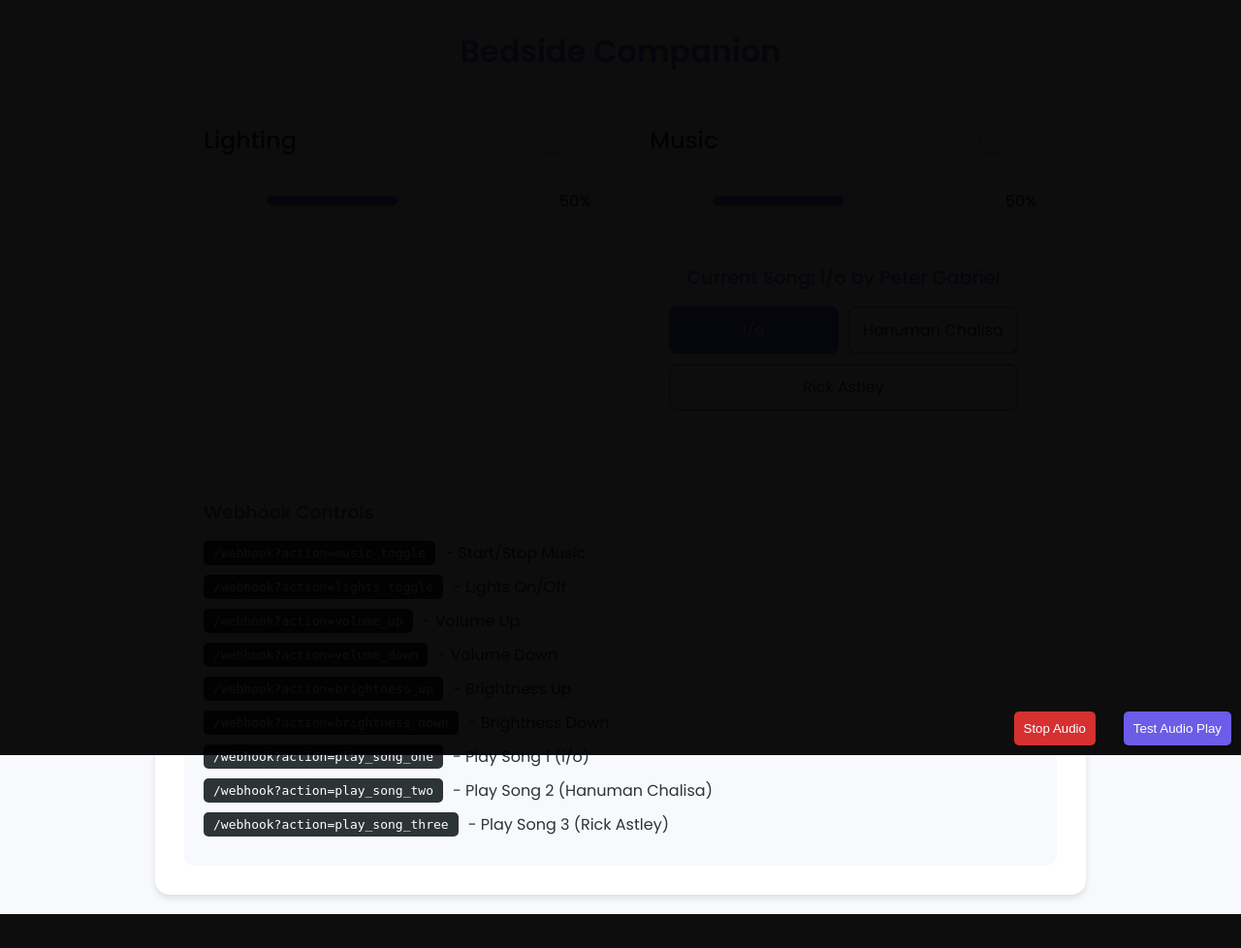
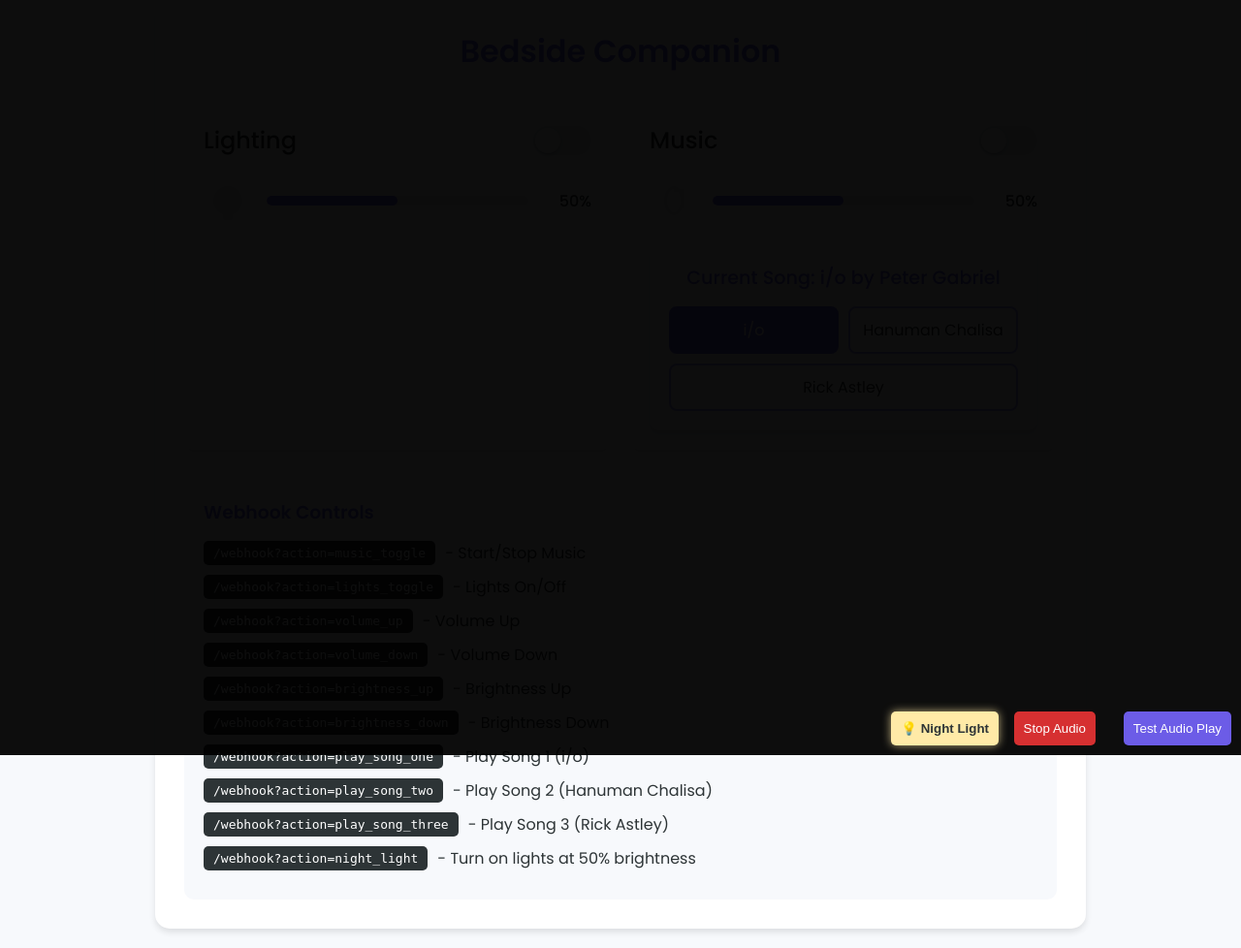
Before and after one commit to unforced/BedsideCompanion, a Flask app: page / in a window 1280 px wide. Shown: the part 21-999 px from the top of the page at 97% size. Before the commit the page ends 964 px from the top, so only its background shows below. Run offline with Flask 3, Linux system fonts and the light colour scheme; some libraries are stand-ins or nearby versions.

Commit message:
Add night light feature with button and webhook

```diff
--- a/app.py
+++ b/app.py
@@ -78,6 +78,16 @@ def webhook():
         state['current_song'] = songs[2]
         socketio.emit('state_update', {'current_song': state['current_song']})
 
+    elif action == 'night_light':
+        # Turn on lights if they're off
+        if not state['lights_on']:
+            state['lights_on'] = True
+            socketio.emit('state_update', {'lights_on': state['lights_on']})
+
+        # Set brightness to exactly 50%
+        state['brightness'] = 50
+        socketio.emit('state_update', {'brightness': state['brightness']})
+
     return jsonify({'status': 'success', 'action': action, 'state': state})
 
 if __name__ == '__main__':
--- a/static/js/main.js
+++ b/static/js/main.js
@@ -143,6 +143,90 @@ document.addEventListener('DOMContentLoaded', () => {
     });
 
     document.body.appendChild(stopButton);
+
+    // Add a night light switch button
+    const nightLightButton = document.createElement('button');
+    nightLightButton.textContent = '💡 Night Light';
+    nightLightButton.style.position = 'fixed';
+    nightLightButton.style.bottom = '10px';
+    nightLightButton.style.right = '250px';
+    nightLightButton.style.zIndex = '10000'; // Above the overlay
+    nightLightButton.style.padding = '10px';
+    nightLightButton.style.backgroundColor = '#ffeaa7';
+    nightLightButton.style.color = '#2d3436';
+    nightLightButton.style.border = 'none';
+    nightLightButton.style.borderRadius = '5px';
+    nightLightButton.style.cursor = 'pointer';
+    nightLightButton.style.boxShadow = '0 0 10px rgba(255, 234, 167, 0.7)';
+    nightLightButton.style.fontWeight = 'bold';
+
+    // Add a glow effect on hover
+    nightLightButton.addEventListener('mouseover', () => {
+        nightLightButton.style.boxShadow = '0 0 15px rgba(255, 234, 167, 1)';
+    });
+
+    nightLightButton.addEventListener('mouseout', () => {
+        nightLightButton.style.boxShadow = '0 0 10px rgba(255, 234, 167, 0.7)';
+    });
+
+    nightLightButton.addEventListener('click', () => {
+        console.log('Night light button clicked');
+
+        // Turn on lights at 50% brightness
+        fetch('/webhook?action=lights_toggle')
+            .then(response => response.json())
+            .then(data => {
+                console.log('Lights toggled:', data);
+
+                // If lights are now on, set brightness to 50%
+                if (data.state.lights_on) {
+                    // Only adjust brightness if it's not already at 50%
+                    if (data.state.brightness !== 50) {
+                        // Set brightness to exactly 50%
+                        const currentBrightness = data.state.brightness;
+
+                        if (currentBrightness < 50) {
+                            // Need to increase brightness
+                            const increaseTimes = Math.ceil((50 - currentBrightness) / 10);
+                            let brightnessPromises = [];
+
+                            for (let i = 0; i < increaseTimes; i++) {
+                                brightnessPromises.push(
+                                    fetch('/webhook?action=brightness_up')
+                                        .then(response => response.json())
+                                );
+                            }
+
+                            Promise.all(brightnessPromises)
+                                .then(() => {
+                                    console.log('Brightness set to 50%');
+                                });
+                        } else if (currentBrightness > 50) {
+                            // Need to decrease brightness
+                            const decreaseTimes = Math.ceil((currentBrightness - 50) / 10);
+                            let brightnessPromises = [];
+
+                            for (let i = 0; i < decreaseTimes; i++) {
+                                brightnessPromises.push(
+                                    fetch('/webhook?action=brightness_down')
+                                        .then(response => response.json())
+                                );
+                            }
+
+                            Promise.all(brightnessPromises)
+                                .then(() => {
+                                    console.log('Brightness set to 50%');
+                                });
+                        }
+                    }
+                }
+            })
+            .catch(error => {
+                console.error('Error toggling night light:', error);
+            });
+    });
+
+    document.body.appendChild(nightLightButton);
 
     // Initialize music player
     if (state.music_playing) {
--- a/templates/index.html
+++ b/templates/index.html
@@ -128,6 +128,7 @@
                     <li><code>/webhook?action=play_song_one</code> - Play Song 1 (i/o)</li>
                     <li><code>/webhook?action=play_song_two</code> - Play Song 2 (Hanuman Chalisa)</li>
                     <li><code>/webhook?action=play_song_three</code> - Play Song 3 (Rick Astley)</li>
+                    <li><code>/webhook?action=night_light</code> - Turn on lights at 50% brightness</li>
                 </ul>
             </div>
         </div>
```
